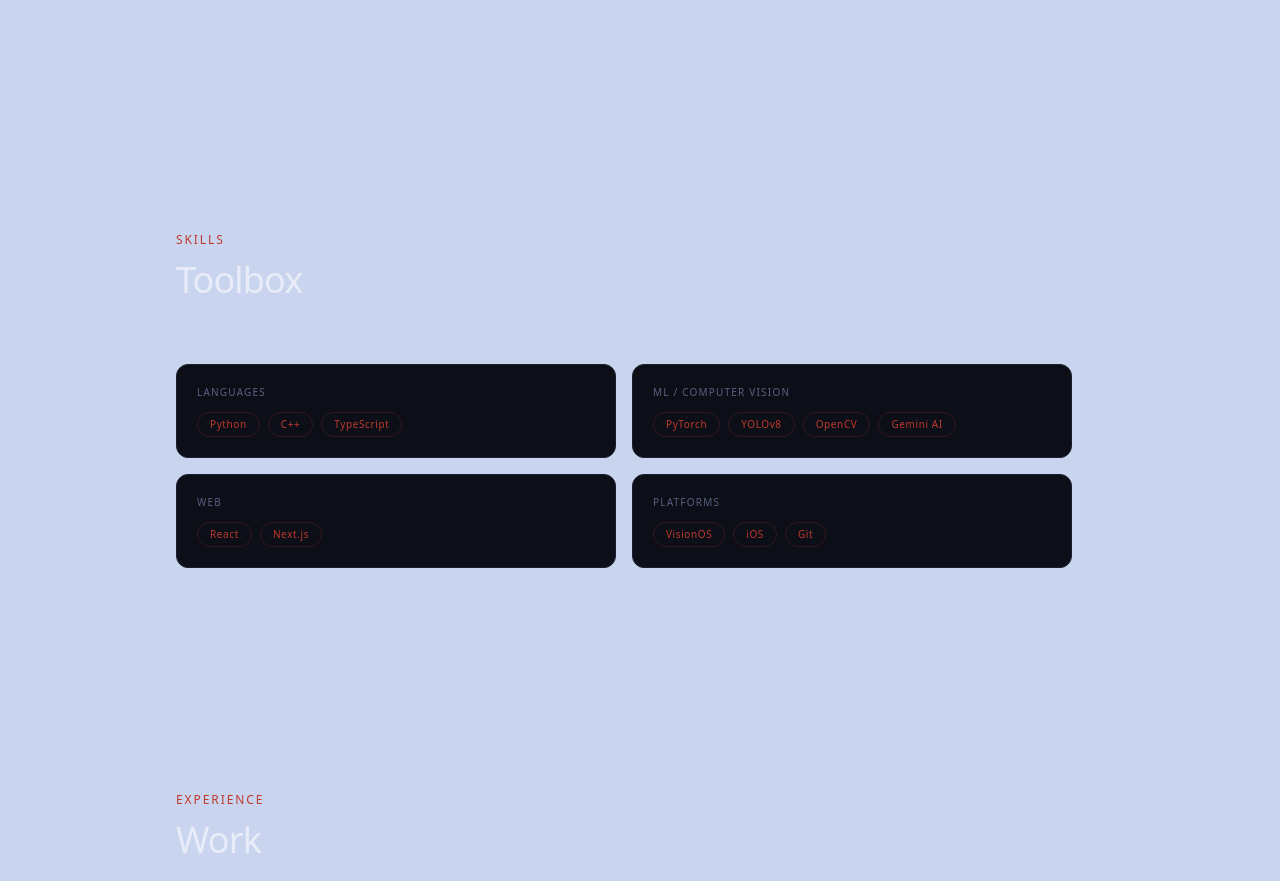
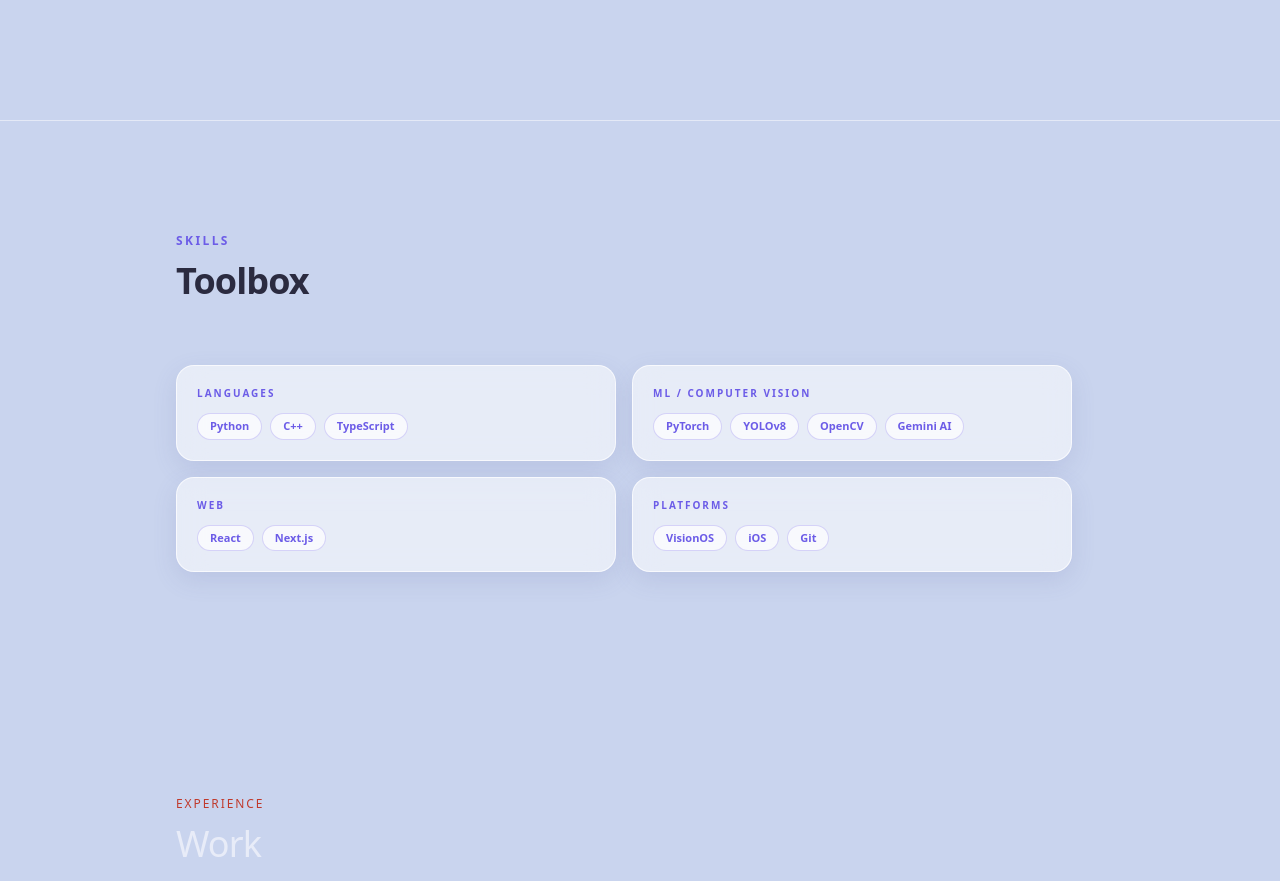
Before and after one commit to jameshualiu/jameshualiu.me, a Next.js app: page / in a window 1280 px wide. Shown: the part 680-1561 px from the top of the page. Built offline with nearby package versions, Linux system fonts and the light colour scheme.

Commit message:
style: restyle Skills section with glass cards

```diff
--- a/components/Skills.tsx
+++ b/components/Skills.tsx
@@ -9,13 +9,13 @@
 
 export default function Skills() {
   return (
-    <section id="skills" className="py-28">
+    <section id="skills" className="py-28 border-t border-white/50">
       <div className="max-w-5xl mx-auto px-6 sm:px-12">
         <FadeUp>
-          <p className="text-[#c0392b] text-xs tracking-[0.16em] uppercase font-medium mb-3">
+          <p className="text-[#6c5ce7] text-xs tracking-[0.2em] uppercase font-bold mb-3">
             Skills
           </p>
-          <h2 className="text-[#e8ecf8] text-4xl font-light tracking-tight mb-16">
+          <h2 className="text-[#2b2b40] text-3xl sm:text-4xl font-extrabold tracking-tight mb-16">
             Toolbox
           </h2>
         </FadeUp>
@@ -23,15 +23,15 @@
         <div className="grid grid-cols-1 sm:grid-cols-2 gap-4 max-w-4xl">
           {categories.map((category, i) => (
             <FadeUp key={category.name} delay={i * 0.07}>
-              <div className="bg-[#0d0f18] border border-[#1a1e30] rounded-xl px-5 py-5 h-full">
-                <p className="text-[#5a6080] text-[10px] tracking-[0.12em] uppercase mb-3">
+              <div className="glass-card rounded-[18px] px-5 py-5 h-full">
+                <p className="text-[#6c5ce7] text-[10px] tracking-[0.2em] uppercase font-bold mb-3">
                   {category.name}
                 </p>
                 <div className="flex flex-wrap gap-2">
                   {category.tags.map((tag) => (
                     <span
                       key={tag}
-                      className="text-[#c0392b] text-[10px] border border-[#c0392b]/20 rounded-full px-3 py-1 tracking-[0.06em]"
+                      className="bg-white/70 border border-[#6c5ce7]/25 text-[#6c5ce7] text-[11px] font-bold rounded-full px-3 py-1"
                     >
                       {tag}
                     </span>
```
